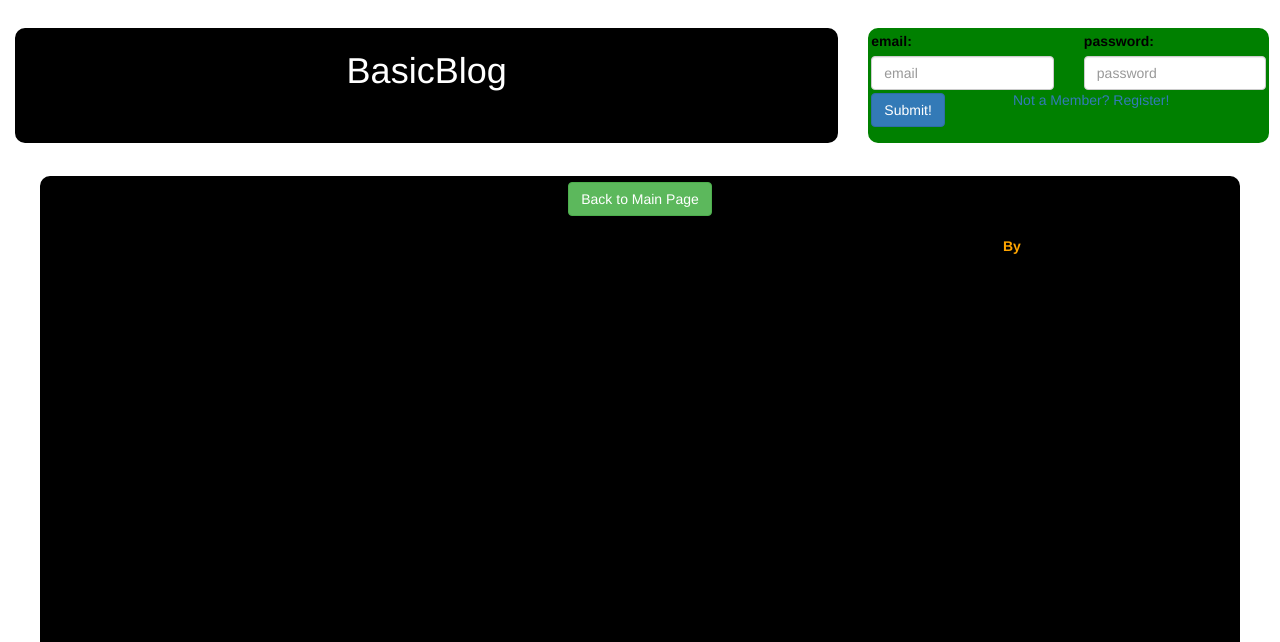
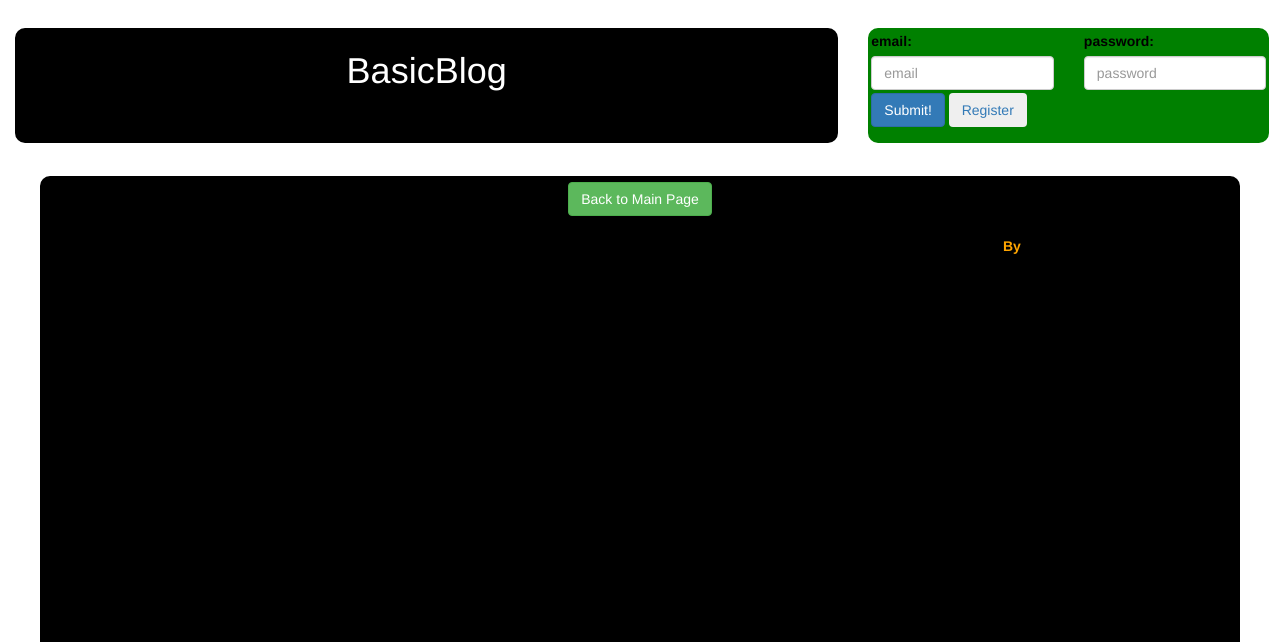
Before and after one commit to mhhoban/basic-blog, a Python web app: template templates/blog_view_page_non_authed.html in a window 1280 px wide. Shown: the top 642 px of the page. Run offline with Jinja, Linux system fonts and the light colour scheme; the template is opened without the code that fills it, so the values that code supplies are empty; grey boxes are pictures that could not be loaded.

Commit message:
added register button to view_non_authed template

```diff
--- a/templates/blog_view_page_non_authed.html
+++ b/templates/blog_view_page_non_authed.html
@@ -37,28 +37,18 @@
 
 			<div class="row">
 
-				<div class="col-md-4">
+				<div class="col-md-6">
 
 					<div class="login-form">
 
-						<button name ="login-submit" type="submit" class="btn btn-primary"> Submit! </button>
-
-					</div>
-
-				</div>
-
-				<div class="col-md-8">
-
-					<div class="signup-link">
-
-						<a href="register.html"> Not a Member? Register! </a>
+						<button name ="login-choice" value="login" id="login-submit" type="submit" class="btn btn-primary"> Submit! </button>
+						<a href="register.html"> <button name="login-choice" value="register" id="register-submit" class="btn btn-secondary"> Register </button> </a>
 
 					</div>
 
 				</div>
 
 			</div>
-
 
 		</form>
 
```
